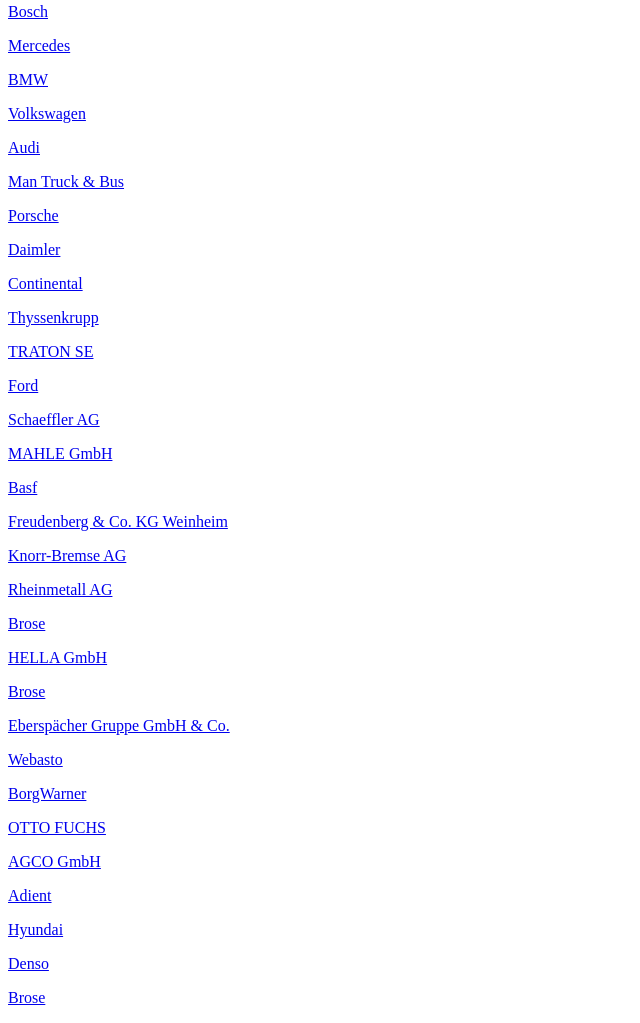
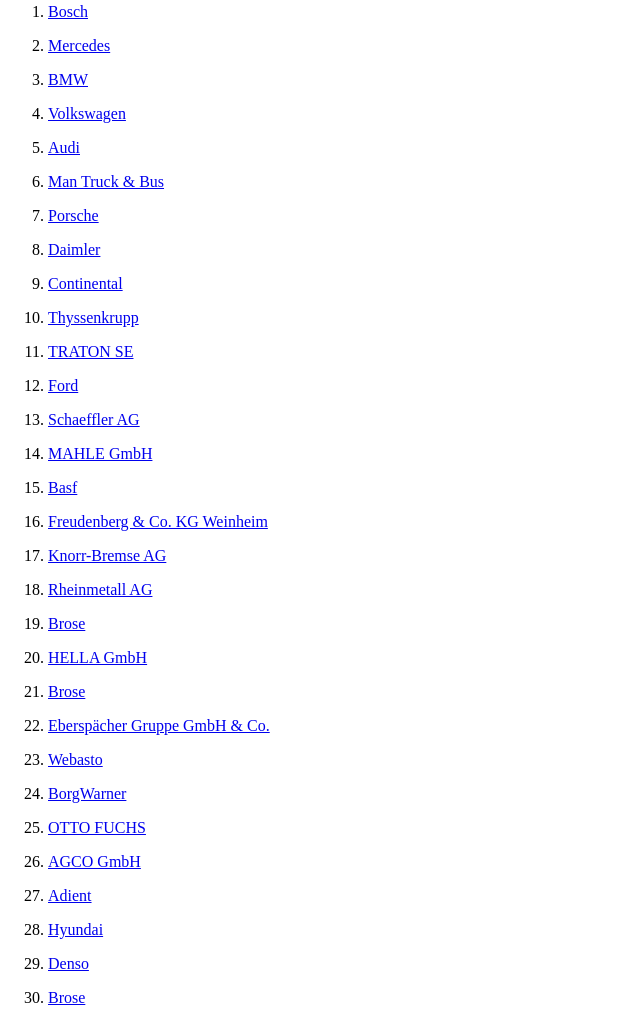
Before and after one commit to rutvij1997/Bookmark-manager, a plain HTML site: page index.html in a window 1280 px wide. Shown: the part 124-1147 px from the top of the page, without its empty margins (0-640 px from the left). Drawn offline with Linux system fonts and the light colour scheme.

Commit message:
added list

```diff
--- a/index.html
+++ b/index.html
@@ -8,36 +8,36 @@
 <body>
     <h1>List of Companies career website(Location - Germany)</h1>
     <h2>Good Luck with your Application - Rutvij Chitroda</h2>
-    <p><a target="_blank" href="https://www.bosch.de/karriere/jobs/?searchTerm=thesis&sortBy=releasedDate">Bosch</a></p>
-    <p><a target="_blank" href="https://group.mercedes-benz.com/karriere/jobsuche/">Mercedes</a></p>
-    <p><a target="_blank" href="https://www.bmwgroup.jobs/de/en/students/internship.html">BMW</a></p>
-    <p><a target="_blank" href="https://karriere.volkswagen.de/sap/bc/bsp/sap/zvw_hcmx_ui_ext/desktop.html#/SEARCH/RESULTS">Volkswagen</a></p>
-    <p><a target="_blank" href="https://karriere.audi.de/sap/bc/bsp/sap/z_hcmx_ui_ext/desktop.html?csref=dsp:Audi:bc:Audi_Career:a:Youtube:youtube.com:mt~o&#/SEARCH/SIMPLE/">Audi</a></p>
-    <p><a target="_blank" href="https://job.man.eu/sap/bc/bsp/sap/zmg_hcmx_ui_ext/desktop.html?sap-sessioncmd=open#/SEARCH/SIMPLE/">Man Truck & Bus</a></p>
-    <p><a target="_blank" href="https://jobs.porsche.com/index.php?ac=search_result&search_criterion_keyword%5B%5D=thesis">Porsche</a></p>
-    <p><a target="_blank" href="https://jobsearch.daimlertruck.com/index.php?ac=search_result">Daimler</a></p>
-    <p><a target="_blank" href="https://jobs.continental.com/en/?_gl=1*havv19*_ga*MTcyMjI5MDI2MS4xNjY2MDExNDEz*_ga_CXY4Q1X5YZ*MTY5NjAxNzkwNS4xNS4wLjE2OTYwMTc5MDguMC4wLjA.#/">Continental</a></p>
-    <p><a target="_blank" href="https://jobs.thyssenkrupp.com/en">Thyssenkrupp</a></p>
-    <p><a target="_blank" href="https://jobs.traton.com/?locale=de_DE">TRATON SE</a></p>
-    <p><a target="_blank" href="https://efds.fa.em5.oraclecloud.com/hcmUI/CandidateExperience/en/sites/CX_1/requisitions?location=Germany&locationId=300000000425205&locationLevel=country&mode=location">Ford</a></p>
-    <p><a target="_blank" href="https://jobs.schaeffler.com/?locale=de_DE&carrerEntrance=entranceReferral%3Dhttps%253A%252F%252Fwww.google.com%252F%26gtmAttTs%3D1696019161991&_gl=1*vykyzg*_gcl_au*NjU3MTg5NDUwLjE2OTYwMTkxNjI.">Schaeffler AG</a></p>
-    <p><a target="_blank" href="https://careers.mahle.com/?optionsFacetsDD_country=DE&locale=de_DE">MAHLE GmbH</a></p>
-    <p><a target="_blank" href="https://basf.jobs/">Basf</a></p>
-    <p><a target="_blank" href="https://jobs.freudenberg.com/freudenberg/de/">Freudenberg & Co. KG Weinheim</a></p>
-    <p><a target="_blank" href="https://careers.knorr-bremse.com/search/?createNewAlert=false&q=&optionsFacetsDD_country=&optionsFacetsDD_city=&optionsFacetsDD_state=&optionsFacetsDD_customfield2=&optionsFacetsDD_customfield1=Studierende&optionsFacetsDD_customfield3=&locationsearch=&locale=de_DE">Knorr-Bremse AG</a></p>
-    <p><a target="_blank" href="https://www.rheinmetall.com/de/karriere/jobs-bewerbung/stellenangebote">Rheinmetall AG</a></p>
-    <p><a target="_blank" href="https://www.brose.com/de-de/karriere/">Brose</a></p>
-    <p><a target="_blank" href="https://hella.csod.com/ux/ats/careersite/3/home?c=hella&country=de">HELLA GmbH</a></p>
-    <p><a target="_blank" href="https://www.brose.com/de-de/karriere/">Brose</a></p>
-    <p><a target="_blank" href="https://career012.successfactors.eu/career?company=eberspaecher">Eberspächer Gruppe GmbH & Co.</a></p>
-    <p><a target="_blank" href="https://jobs.webasto.com/">Webasto</a></p>
-    <p><a target="_blank" href="https://www.borgwarner.com/careers">BorgWarner</a></p>
-    <p><a target="_blank" href="https://careers.smartrecruiters.com/OTTOFUCHSKG/otto-fuchs-kg">OTTO FUCHS </a></p>
-    <p><a target="_blank" href="https://careers.agcocorp.com/">AGCO GmbH</a></p>
-    <p><a target="_blank" href="https://adient.wd3.myworkdayjobs.com/External?Location_Country=dcc5b7608d8644b3a93716604e78e995">Adient</a></p>
-    <p><a target="_blank" href="https://jobs.hyundai-europe.com/go/OffenbachFrankfurt-%28Hyundai-Motor-Deutschland%29/4879601">Hyundai</a></p>
-    <p><a target="_blank" href="https://careers.smartrecruiters.com/DENSOINTERNATIONALEUROPE">Denso</a></p>
-    <p><a target="_blank" href="https://www.brose.com/de-de/karriere/">Brose</a></p>
+    <p><ol><li><a target="_blank" href="https://www.bosch.de/karriere/jobs/?searchTerm=thesis&sortBy=releasedDate">Bosch</a></li></p>
+    <p><li><a target="_blank" href="https://group.mercedes-benz.com/karriere/jobsuche/">Mercedes</a></li></p>
+    <p><li><a target="_blank" href="https://www.bmwgroup.jobs/de/en/students/internship.html">BMW</a></li></p>
+    <p><li><a target="_blank" href="https://karriere.volkswagen.de/sap/bc/bsp/sap/zvw_hcmx_ui_ext/desktop.html#/SEARCH/RESULTS">Volkswagen</a></li></p>
+    <p><li><a target="_blank" href="https://karriere.audi.de/sap/bc/bsp/sap/z_hcmx_ui_ext/desktop.html?csref=dsp:Audi:bc:Audi_Career:a:Youtube:youtube.com:mt~o&#/SEARCH/SIMPLE/">Audi</a></p>
+    <p><li><a target="_blank" href="https://job.man.eu/sap/bc/bsp/sap/zmg_hcmx_ui_ext/desktop.html?sap-sessioncmd=open#/SEARCH/SIMPLE/">Man Truck & Bus</a></p>
+    <p><li><a target="_blank" href="https://jobs.porsche.com/index.php?ac=search_result&search_criterion_keyword%5B%5D=thesis">Porsche</a></p>
+    <p><li><a target="_blank" href="https://jobsearch.daimlertruck.com/index.php?ac=search_result">Daimler</a></p>
+    <p><li><a target="_blank" href="https://jobs.continental.com/en/?_gl=1*havv19*_ga*MTcyMjI5MDI2MS4xNjY2MDExNDEz*_ga_CXY4Q1X5YZ*MTY5NjAxNzkwNS4xNS4wLjE2OTYwMTc5MDguMC4wLjA.#/">Continental</a></p>
+    <p><li><a target="_blank" href="https://jobs.thyssenkrupp.com/en">Thyssenkrupp</a></p>
+    <p><li><a target="_blank" href="https://jobs.traton.com/?locale=de_DE">TRATON SE</a></p>
+    <p><li><a target="_blank" href="https://efds.fa.em5.oraclecloud.com/hcmUI/CandidateExperience/en/sites/CX_1/requisitions?location=Germany&locationId=300000000425205&locationLevel=country&mode=location">Ford</a></p>
+    <p><li><a target="_blank" href="https://jobs.schaeffler.com/?locale=de_DE&carrerEntrance=entranceReferral%3Dhttps%253A%252F%252Fwww.google.com%252F%26gtmAttTs%3D1696019161991&_gl=1*vykyzg*_gcl_au*NjU3MTg5NDUwLjE2OTYwMTkxNjI.">Schaeffler AG</a></p>
+    <p><li><a target="_blank" href="https://careers.mahle.com/?optionsFacetsDD_country=DE&locale=de_DE">MAHLE GmbH</a></p>
+    <p><li><a target="_blank" href="https://basf.jobs/">Basf</a></p>
+    <p><li><a target="_blank" href="https://jobs.freudenberg.com/freudenberg/de/">Freudenberg & Co. KG Weinheim</a></p>
+    <p><li><a target="_blank" href="https://careers.knorr-bremse.com/search/?createNewAlert=false&q=&optionsFacetsDD_country=&optionsFacetsDD_city=&optionsFacetsDD_state=&optionsFacetsDD_customfield2=&optionsFacetsDD_customfield1=Studierende&optionsFacetsDD_customfield3=&locationsearch=&locale=de_DE">Knorr-Bremse AG</a></p>
+    <p><li><a target="_blank" href="https://www.rheinmetall.com/de/karriere/jobs-bewerbung/stellenangebote">Rheinmetall AG</a></p>
+    <p><li><a target="_blank" href="https://www.brose.com/de-de/karriere/">Brose</a></p>
+    <p><li><a target="_blank" href="https://hella.csod.com/ux/ats/careersite/3/home?c=hella&country=de">HELLA GmbH</a></p>
+    <p><li><a target="_blank" href="https://www.brose.com/de-de/karriere/">Brose</a></p>
+    <p><li><a target="_blank" href="https://career012.successfactors.eu/career?company=eberspaecher">Eberspächer Gruppe GmbH & Co.</a></p>
+    <p><li><a target="_blank" href="https://jobs.webasto.com/">Webasto</a></p>
+    <p><li><a target="_blank" href="https://www.borgwarner.com/careers">BorgWarner</a></p>
+    <p><li><a target="_blank" href="https://careers.smartrecruiters.com/OTTOFUCHSKG/otto-fuchs-kg">OTTO FUCHS </a></p>
+    <p><li><a target="_blank" href="https://careers.agcocorp.com/">AGCO GmbH</a></p>
+    <p><li><a target="_blank" href="https://adient.wd3.myworkdayjobs.com/External?Location_Country=dcc5b7608d8644b3a93716604e78e995">Adient</a></p>
+    <p><li><a target="_blank" href="https://jobs.hyundai-europe.com/go/OffenbachFrankfurt-%28Hyundai-Motor-Deutschland%29/4879601">Hyundai</a></p>
+    <p><li><a target="_blank" href="https://careers.smartrecruiters.com/DENSOINTERNATIONALEUROPE">Denso</a></p>
+    <p><li><a target="_blank" href="https://www.brose.com/de-de/karriere/">Brose</a></li></p>
 
 
 </body>
```
